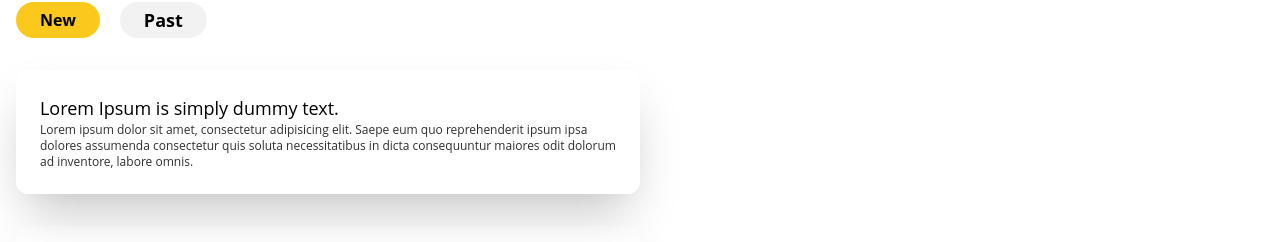
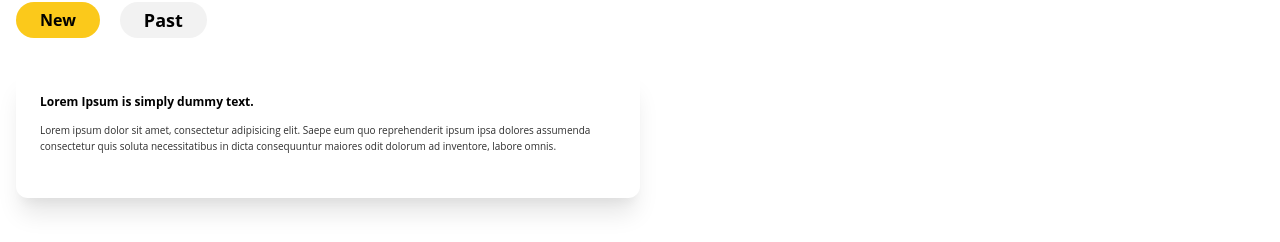
Before and after one commit to evergreenx/Hacker-News, a React (Create React App) app: page / in a window 1280 px wide. Shown: the part 558-800 px from the top of the page. Built offline with nearby package versions, Linux system fonts and the light colour scheme.

Commit message:
adding api request

```diff
--- a/src/App.js
+++ b/src/App.js
@@ -3,7 +3,7 @@ import Home from "./component/Home"
 
 function App() {
   return (
-    <div className="App bg-black-500 w-full flex flex-col min-h-screen">
+    <div className="App w-full flex flex-col min-h-screen">
 
 <Home/>
 
--- a/src/component/Card.js
+++ b/src/component/Card.js
@@ -2,10 +2,10 @@ import React from "react";
 
 export const Card = ({ header, description, detail }) => {
   return (
-    <div className="h-full p-6 rounded-xl relative shadow-2xl	z-10 mt-8 lg:w-2/4 sm:w-full">
-      <h1 className="text-lg">{header}</h1>
+    <div className="h-32 p-6 rounded-xl relative shadow-xl	z-10 mt-8 lg:w-2/4 sm:w-full">
+      <h1 className="text-xs font-bold">{header}</h1>
 
-      <p className="text-xs text-ever font-normal">{description}</p>
+      <p className="text-xxs text-ever font-normal leading-4 mt-3">{description}</p>
 
       <span>{detail}</span>
     </div>
--- a/tailwind.config.js
+++ b/tailwind.config.js
@@ -2,7 +2,13 @@ module.exports = {
   purge: [],
   darkMode: false, // or 'media' or 'class'
   theme: {
+
     extend: {
+
+      fontSize: {
+
+        xxs: "0.625rem"
+      } ,
       colors: {
         primary: "#fbc91b",
         secondary: "#F2F2F2",
```
